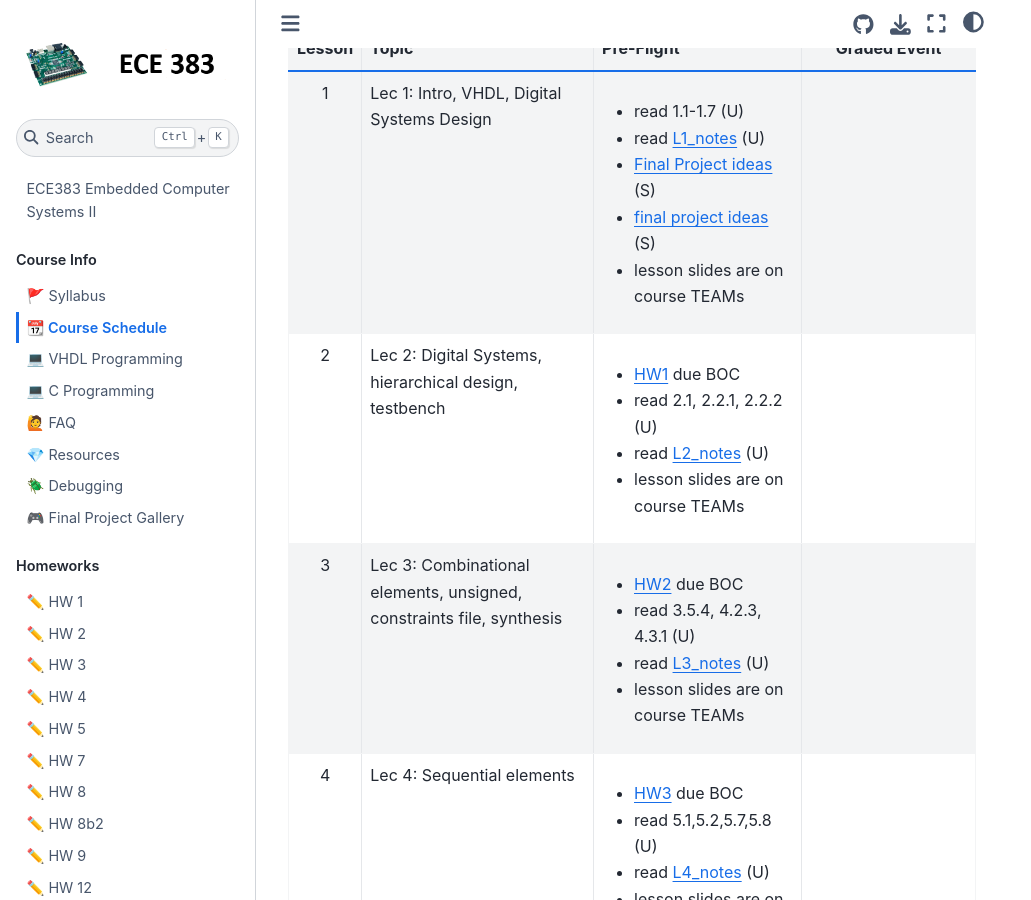
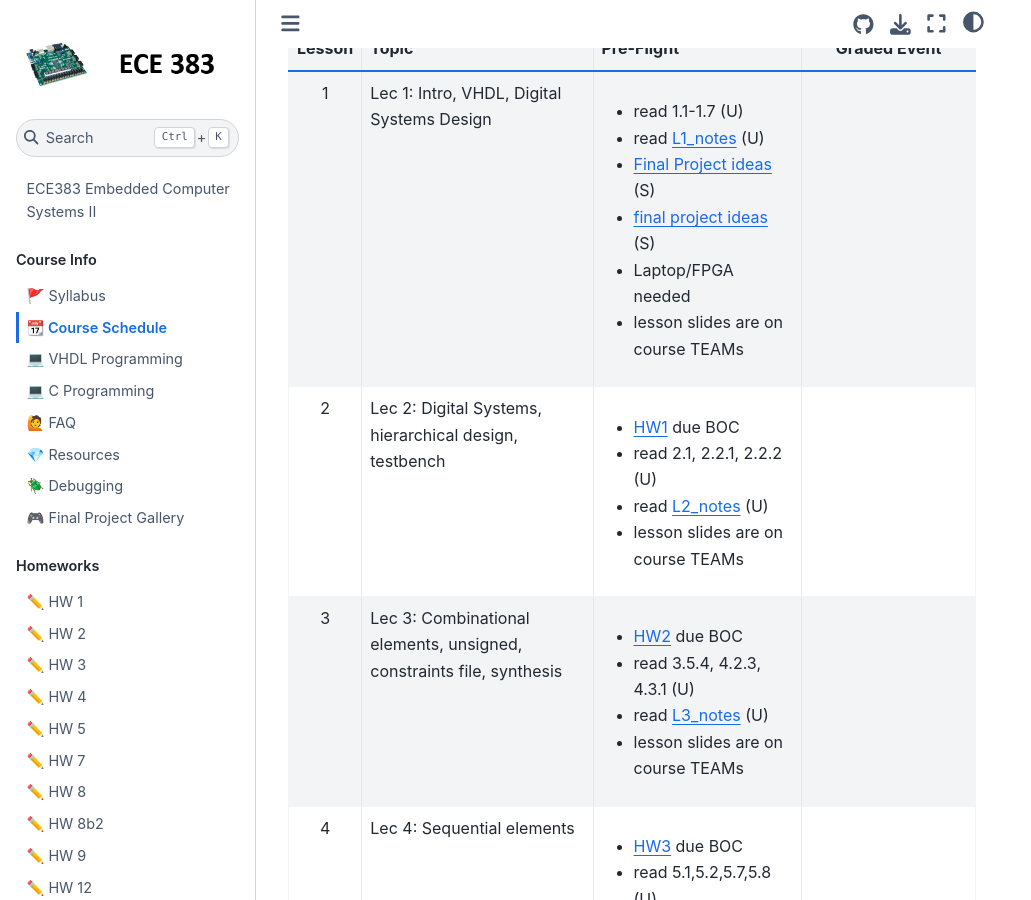
Before and after one commit to USAFA-ECE/ece383, a Jupyter Book: the page built from book/schedule.md, in a window 1280 px wide and 900 px high, scrolled down 411 px. Shown: the whole window, without its empty margins (0-1031 px from the left). Built offline with Jupyter Book 1.0.4 settings and Sphinx 7.4.7 and the Sphinx Book theme 1.1.4, drawn with Linux system fonts in a browser that asks for light colours; pages that are not in the unit, such as notebooks, are missing from menus.

Commit message:
Update schedule.md

```diff
--- a/book/schedule.md
+++ b/book/schedule.md
@@ -14,7 +14,7 @@ This schedule is subject to change as appropriate.
 
 | Lesson |                           Topic                  |   Pre-Flight            |     Graded Event                     |
 |:------:|--------------------------------------------------|:--------------------|:-----------------------------------------:|
-| 1      | Lec 1: Intro, VHDL, Digital Systems Design       | <ul><li> read 1.1-1.7 (U)</li><li>read [L1_notes](Lectures/lecture01.md) (U)</li><li>[Final Project ideas](https://usafa-ece.github.io/ece383/final_project_gallery.html) (S) </li><li>[final project ideas](https://georgeyork.github.io/ECE383_web/lab/lab5/ideas.html) (S)</li><li>lesson slides are on course TEAMs</li></ul>  |      |
+| 1      | Lec 1: Intro, VHDL, Digital Systems Design       | <ul><li> read 1.1-1.7 (U)</li><li>read [L1_notes](Lectures/lecture01.md) (U)</li><li>[Final Project ideas](https://usafa-ece.github.io/ece383/final_project_gallery.html) (S) </li><li>[final project ideas](https://georgeyork.github.io/ECE383_web/lab/lab5/ideas.html) (S) </li><li>Laptop/FPGA needed </li><li>lesson slides are on course TEAMs</li></ul>  |      |
 | 2      | Lec 2: Digital Systems, hierarchical design, testbench | <ul><li>[HW1](Assignments/homework1.md) due BOC </li><li>read 2.1, 2.2.1, 2.2.2 (U)</li><li>read [L2_notes](Lectures/lecture02.md) (U) </li><li>lesson slides are on course TEAMs</li></ul> |    |
 | 3      | Lec 3: Combinational elements, unsigned, constraints file, synthesis | <ul><li>[HW2](Assignments/homework2.md) due BOC </li><li>read 3.5.4, 4.2.3, 4.3.1 (U) </li><li>read [L3_notes](Lectures/lecture03.md) (U) </li><li>lesson slides are on course TEAMs</li></ul> |    |
 | 4      | Lec 4: Sequential elements                       | <ul><li>[HW3](Assignments/homework3.md) due BOC </li><li>read 5.1,5.2,5.7,5.8 (U) </li><li>read [L4_notes](Lectures/lecture04.md) (U)  </li><li>lesson slides are on course TEAMs</li></ul> |    |
```
